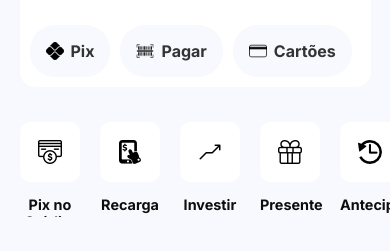
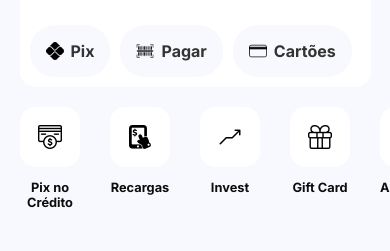
Before and after one commit to AurelinoDev/MoldeInter, a website: page index.html in a window 390 px wide. Shown: the part 245-496 px from the top of the page. Drawn offline with nearby package versions, Linux system fonts and the light colour scheme.

Commit message:
Projet Atualizado

```diff
--- a/estilo.css
+++ b/estilo.css
@@ -138,28 +138,27 @@
         height: auto;
     }
     .opcoes{
-        /* border: 1px solid red; */
         width: 100vw;
-        height: 130px;
-        gap: px;
+        padding-bottom: 80px;
+        margin-top: 20px;
+        gap: 10px;
         display: flex;
         align-items: center;
         overflow-x: auto ;
     }
     .opcoes::-webkit-scrollbar{
         width: 0px;
-        height: 0px;
     }
     .botoes{
-        /* border: 1px solid red; */
         margin-left: 20px;
         min-width: 60px;
         height: 60px;
-        border-radius: 10px;
+        border-radius: 15px;
         background-color: white;
         flex-direction: column;
     }
     .botoes div {
+        /* border: 1px solid red; */
         width: 60px;
         height: 60px;
         border-radius: 50%;
@@ -175,7 +174,7 @@
     }
     .botoes p{
         /* border: 1px solid red; */
-        font-size: 0.9rem;
+        font-size: 0.8rem;
         text-align: center;
         color: #0e0d0d;
     }
--- a/index.html
+++ b/index.html
@@ -71,31 +71,31 @@
         <div>
             <img src="Imagens/recarga.png">
         </div>
-        <p>Recarga</p>
+        <p>Recargas</p>
     </div>
     <div class="botoes">
         <div>
             <img src="Imagens/investir.png">
         </div>
-        <p>Investir</p>
+        <p>Invest</p>
     </div>
     <div class="botoes">
         <div>
             <img src="Imagens/presente.png">
         </div>
-        <p>Presente</p>
+        <p>Gift Card</p>
     </div>
     <div class="botoes">
         <div>
             <img src="Imagens/antecipar.png">
         </div>
-        <p>Antecipar</p>
+        <p>Antecipar <br> FGTS</p>
     </div>
     <div class="botoes">
         <div>
             <img src="Imagens/antecipar.png">
         </div>
-        <p>Antecipar</p>
+        <p>Mostrar <br> mais</p>
     </div>
 </div>
 
```
